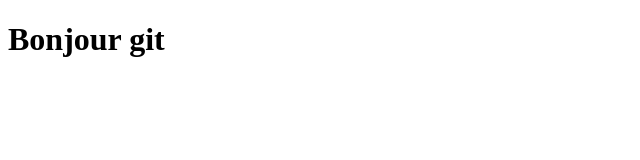
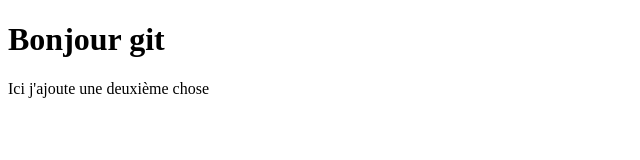
Before and after one commit to romdel-expert/tutoGiti, a plain HTML site: page index.html in a window 1280 px wide. Shown: the whole page, without its empty margins (0-640 px from the left). Drawn offline with Linux system fonts and the light colour scheme.

Commit message:
Deuxième chose ajoutée

```diff
--- a/index.html
+++ b/index.html
@@ -8,5 +8,6 @@
 </head>
 <body>
     <h1>Bonjour git</h1>
+    <div>Ici j'ajoute une deuxième chose</div>
 </body>
 </html>
```
